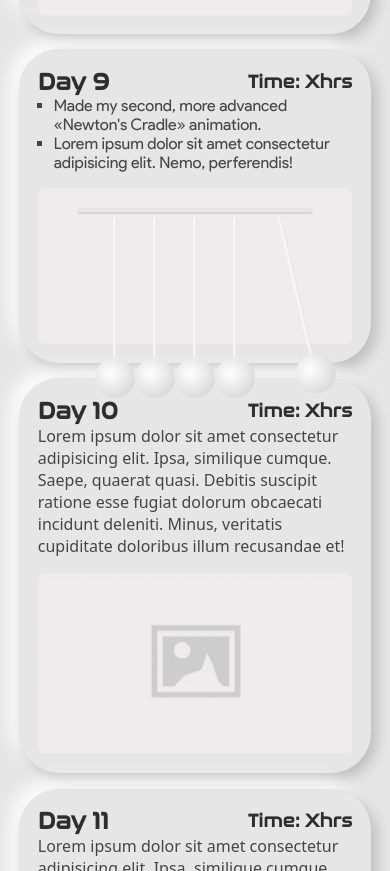
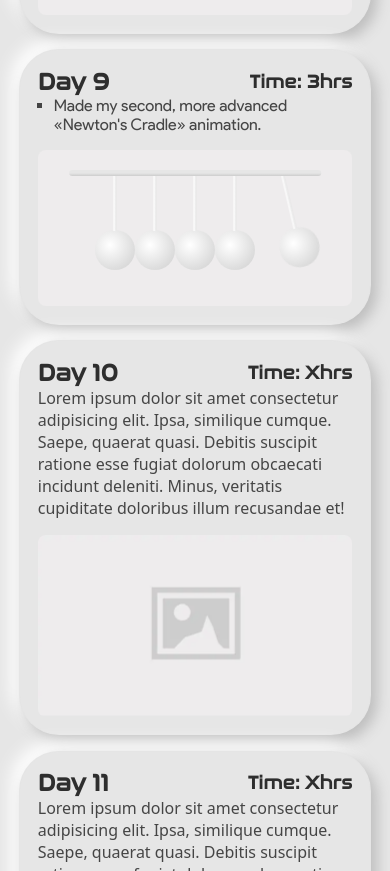
Before and after one commit to Vitruvius21/mydaysofcode, a plain HTML site: page index.html in a window 390 px wide. Shown: the part 2980-3851 px from the top of the page. Drawn offline with Linux system fonts and the light colour scheme.

Commit message:
making day9 animation responsive

```diff
--- a/css/style.css
+++ b/css/style.css
@@ -227,7 +227,7 @@ img {
   left: 50%;
   transform: translate(-50%, 0);
   background: linear-gradient(180deg, #e6e6e6 50%, #cdcdcd);
-  width: 75%;
+  width: 20vmax;
   height: 4%;
   border-radius: 50px;
   z-index: 3;
@@ -239,7 +239,7 @@ img {
   height: 40px;
   border-radius: 50%;
   background: radial-gradient(circle at 15px 15px, #ffffff, #cdcdcd);
-  top: 170px;
+  top: 150px;
   transform-origin: 50% -400%;
 }
 
@@ -247,8 +247,8 @@ img {
   position: absolute;
   content: '';
   width: 3px;
-  height: 140px;
-  top: -140px;
+  height: 313%;
+  top: -125px;
   left: 50%;
   transform: translate(-50%, 0);
   background: linear-gradient(90deg, hsl(0, 0%, 100%) 10%, hsl(0, 0%, 90%) 90%);
@@ -280,33 +280,24 @@ img {
   }
 }
 
-/* @keyframes jumping-circle {
-  0% {
-    top: calc(50% - 2.5vw);
-    left: 0;
+/** ---------- Responsive ---------- */
+@media (min-width: 1550px) {
+  .ball {
+    top: 185px;
   }
-  25% {
-    top: calc(100% - 5vw);
-    left: calc(50% - 2.5vw);
+
+  .ball::before {
+    height: 400%;
+    top: -160px;
   }
-  50% {
-    top: calc(50% - 2.5vw);
-    left: calc(100% - 5vw);
-  }
-  75% {
-    top: 0;
-    left: calc(50% - 2.5vw);
-  }
-  100% {
-    top: calc(50% - 2.5vw);
-    left: 0;
-  }
-} */
-
-/** ---------- Responsive ---------- */
+}
 @media (max-width: 1030px) {
   section {
     grid-template-columns: repeat(2, 1fr);
+  }
+
+  .newton-cradle-top {
+    width: 80%;
   }
 }
 
@@ -341,14 +332,32 @@ img {
     grid-gap: 4vw;
     padding: 4vw;
   }
+
   .card-animation {
     height: 40vw;
+  }
+
+  .newton-cradle-top {
+    width: 70%;
   }
 }
 
 @media (max-width: 550px) {
   .card {
     padding: 5%;
+  }
+
+  .newton-cradle-top {
+    width: 80%;
+  }
+
+  .ball {
+    top: 120px;
+  }
+
+  .ball::before {
+    height: 93px;
+    top: -230%;
   }
 }
 
@@ -359,6 +368,16 @@ img {
 
   nav ul {
     margin-top: 1.2rem;
+  }
+
+  .ball {
+    top: 80px;
+    transform-origin: 50% -220%;
+  }
+
+  .ball::before {
+    height: 55px;
+    top: -135%;
   }
 }
 
--- a/index.html
+++ b/index.html
@@ -432,11 +432,10 @@
         <div class="card">
           <div class="card-title">
             <h1>Day 9</h1>
-            <p>Time: Xhrs</p>
+            <p>Time: 3hrs</p>
           </div>
           <ul>
             <li>Made my second, more advanced <q>Newton's Cradle</q> animation.</li>
-            <li>Lorem ipsum dolor sit amet consectetur adipisicing elit. Nemo, perferendis!</li>
           </ul>
           <div class="card-animation">
             <div class="newton-cradle">
```
